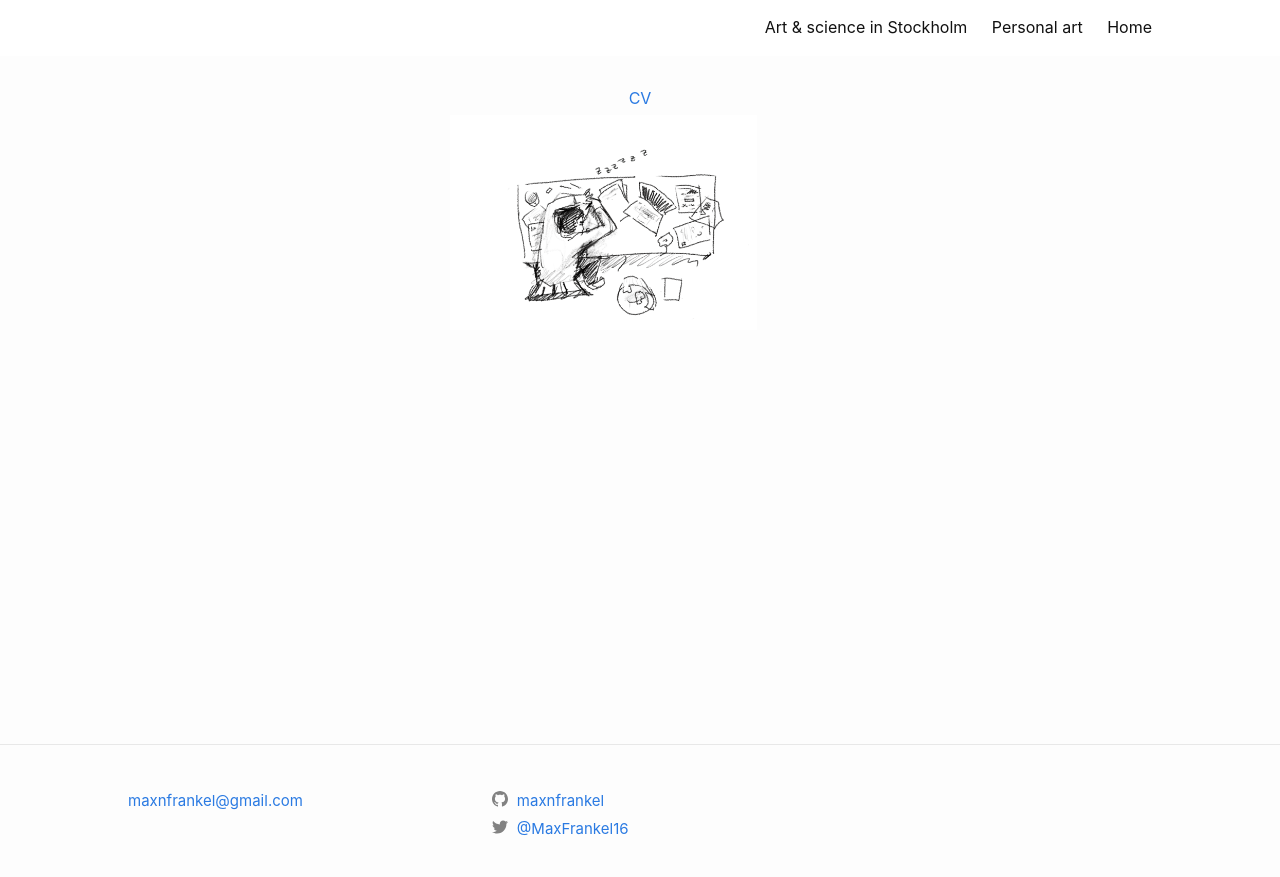
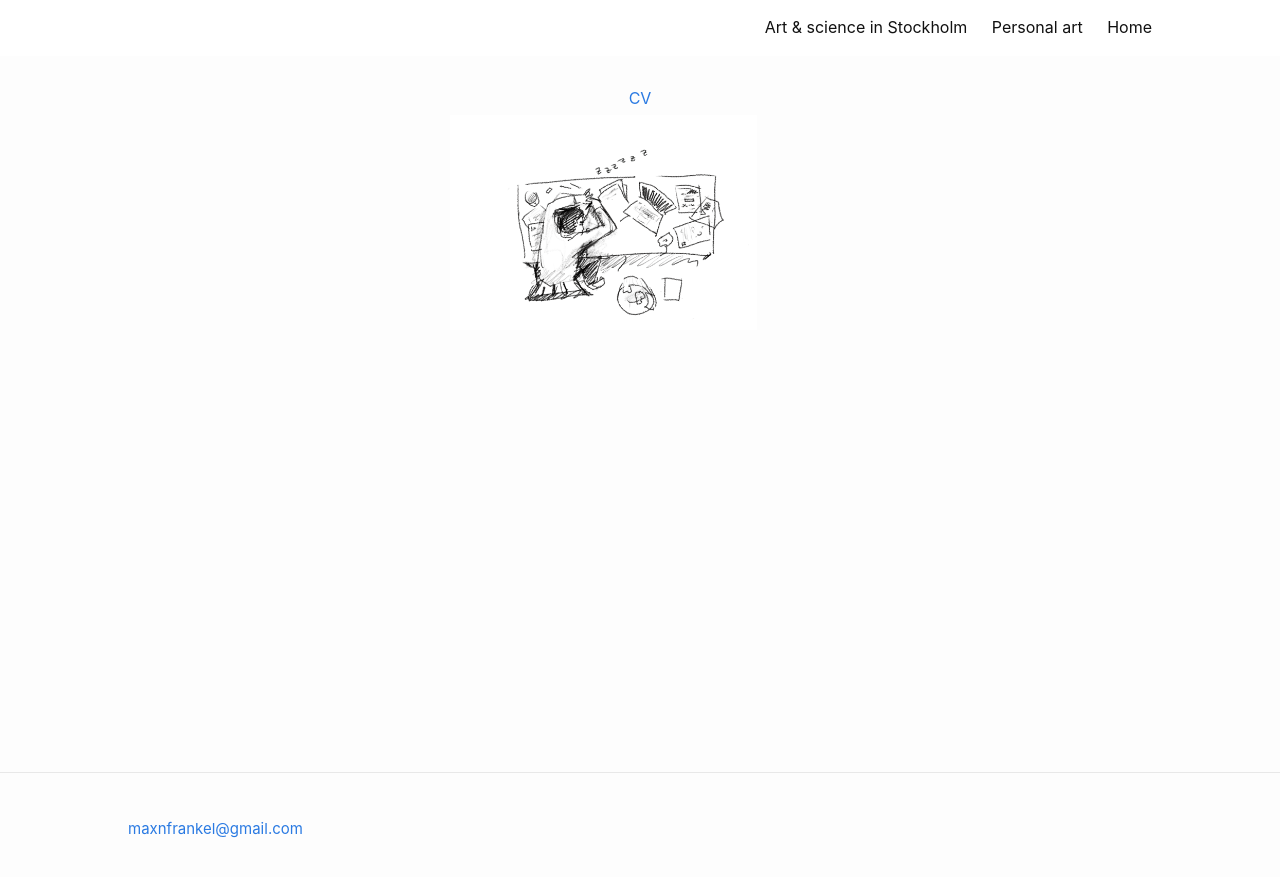
Before and after one commit to maxnfrankel/maxnfrankel.github.io, a Jekyll site: the page built from index.md, in a window 1280 px wide. Shown: the top 877 px of the page. Built offline with Jekyll 4.4.1, drawn with Linux system fonts in a browser that asks for light colours.

Commit message:
Removed twitter

```diff
--- a/_config.yml
+++ b/_config.yml
@@ -21,8 +21,6 @@
 email: maxnfrankel@gmail.com
 baseurl: "" # the subpath of your site, e.g. /blog
 url: "maxnfrankel.github.io" # the base hostname & protocol for your site, e.g. http://example.com
-twitter_username: "@MaxFrankel16"
-github_username:  "maxnfrankel"
 google_site_verification: google-site-verification=jPWqPmSlasv06qQOXoBRDmKgYCMYZa38RE-Z66rsakY # your google-site-verification ID (Google Search Console)
 
 # Build settings
```
